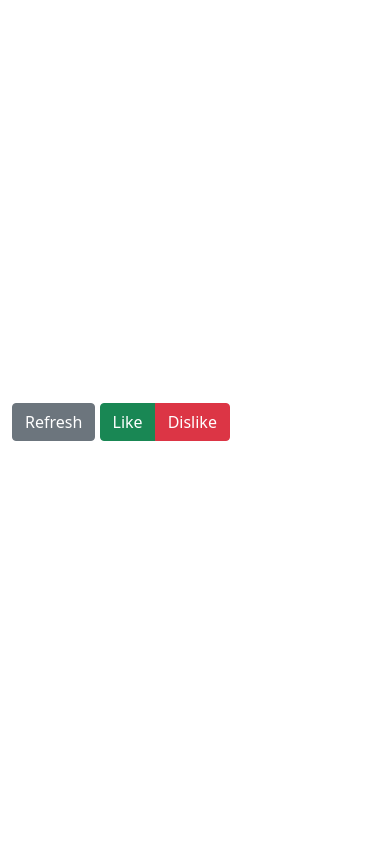
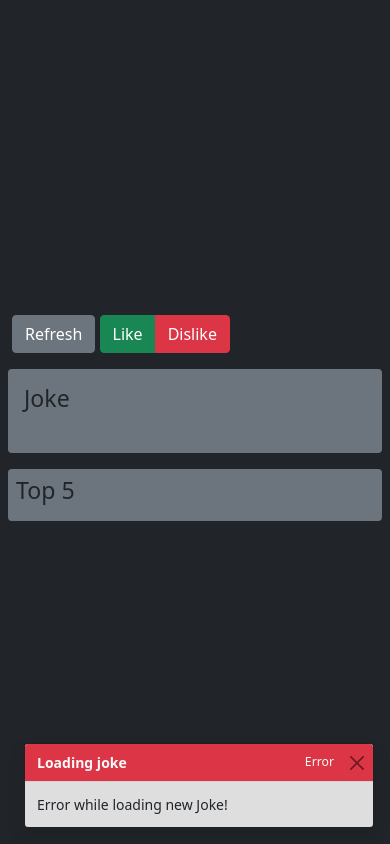
Before and after one commit to 5mensche/itsAJoke-Frontend, a PHP site: page / in a window 390 px wide. Run offline with PHP 8.4, Linux system fonts and the light colour scheme.

Commit message:
implementing rating and top5

```diff
--- a/index.php
+++ b/index.php
@@ -1,14 +1,14 @@
 <!DOCTYPE html>
 <html lang="en">
     <head>
-      <meta charset="UTF-8">
-      <meta http-equiv="X-UA-Compatible" content="IE=edge">
-      <meta name="viewport" content="width=device-width, initial-scale=1.0">
-      <link href="https://cdn.jsdelivr.net/npm/bootstrap@5.1.3/dist/css/bootstrap.min.css" rel="stylesheet" integrity="sha384-1BmE4kWBq78iYhFldvKuhfTAU6auU8tT94WrHftjDbrCEXSU1oBoqyl2QvZ6jIW3" crossorigin="anonym">
+        <meta charset="UTF-8" />
+        <meta http-equiv="X-UA-Compatible" content="IE=edge" />
+        <meta name="viewport" content="width=device-width, initial-scale=1.0" />
+        <link href="https://cdn.jsdelivr.net/npm/bootstrap@5.1.3/dist/css/bootstrap.min.css" rel="stylesheet" integrity="sha384-1BmE4kWBq78iYhFldvKuhfTAU6auU8tT94WrHftjDbrCEXSU1oBoqyl2QvZ6jIW3" crossorigin="anonym" />
         <script src="https://cdn.jsdelivr.net/npm/bootstrap@5.1.3/dist/js/bootstrap.bundle.min.js" integrity="sha384-ka7Sk0Gln4gmtz2MlQnikT1wXgYsOg+OMhuP+IlRH9sENBO0LRn5q+8nbTov4+1p" crossorigin="anonymous"></script>
         <script src="https://ajax.googleapis.com/ajax/libs/jquery/3.5.1/jquery.min.js"></script>
         <script>
-         let apiUrl = 'http://itsajoke.5mensche.ch/api/';
+            let apiUrl = "http://itsajoke.5mensche.ch/api/";
             let jokeId = null;
             let toast;
             let oldJokeId = null;
@@ -16,74 +16,121 @@
             loadNewJoke();
 
             function loadNewJoke(showMsg = false) {
-             $.get(apiUrl + 'jokes/random', function(data) {
-                 if(data == null || data.status != 200) {
-                     showToast('Loading joke', 'Error', 'Error while loading new Joke!', 'bg-danger');
+                loadTop5();
+                $.get(apiUrl + "jokes/random", function (data) {
+                    if (data == null || data.status != 200) {
+                        showToast("Loading joke", "Error", "Error while loading new Joke!", "bg-danger");
                     } else {
                         jokeId = data.id;
-                    if(jokeId == oldJokeId) {
+                        if (jokeId == oldJokeId) {
                             loadNewJoke();
                         } else {
-                         oldJokeId = jokeId
-                         document.getElementById('joke').textContent = data.joke;
-                         if(showMsg) {
-                             showToast('Loading joke', 'Success', 'successfully loaded new joke.', 'bg-success');
+                            oldJokeId = jokeId;
+                            document.getElementById("joke").innerHTML = data.joke;
+                            document.getElementById("rating").innerHTML = "Rating: <span class='badge badge-pill bg-primary'>" + data.rating + "</span>";
+                            if (showMsg) {
+                                showToast("Loading joke", "Success", "successfully loaded new joke.", "bg-success");
                             }
                         }
                     }
+                }).fail(function () {
+                    showToast("Loading joke", "Error", "Error while loading new Joke!", "bg-danger");
+                });
+            }
+
+            function loadTop5() {
+                $.get(apiUrl + "jokes/listtop5", function (data) {
+                    if (data == null || data.status != 200) {
+                        showToast("Loading joke", "Error", "Error while loading new Joke!", "bg-danger");
+                    } else {
+                        let c = 1;
+                        let top5 = document.getElementById('top5');
+                        top5.innerHTML = '';
+                        data.jokes.forEach(joke => {
+                            let el = document.createElement("div");
+                            el.innerHTML = c + ". <span class='badge badge-pill bg-primary'>" + joke.rating + "</span> " + joke.joke;
+                            el.classList.add('py-3')
+                            top5.appendChild(el);
+                            c++;
+                        });
+                    }
+                }).fail(function () {
+                    showToast("Loading joke", "Error", "Error while loading new top Jokes!", "bg-danger");
                 });
             }
 
             function rate(id, rating) {
-             if(id != null) {
-                 $.post(apiUrl + 'jokes/rate', {id: id, rating: rating})
-                 .done(function(data) {
-                     if(data.status == 200) {
+                if (id != null) {
+                    $.post(apiUrl + "jokes/rate", { id: id, rating: rating })
+                        .done(function (data) {
+                            if (data.status == 200) {
+                                if (rating == 2) {
+                                    showToast("Dislike", "Success", "Disliked successfully", "bg-success");
+                                } else {
+                                    showToast("Like", "Success", "Liked successfully", "bg-success");
+                                }
                                 loadNewJoke();
                             } else {
-                         showToast('Loading joke', 'Error', 'Error while rating Joke!', 'bg-danger');
+                                showToast("Rating joke", "Error", "Error while rating Joke!", "bg-danger");
                             }
+                        })
+                        .fail(function () {
+                            showToast("Loading joke", "Error", "Error while rating Joke!", "bg-danger");
                         });
                 } else {
-                 showToast('Loading joke', 'Error', 'Error while rating Joke!', 'bg-danger');
+                    showToast("Loading joke", "Error", "Error while rating Joke!", "bg-danger");
                 }
             }
 
             function like() {
                 rate(jokeId, 1);
-             showToast('Like', 'Success', 'Liked successfully', 'bg-success');
             }
 
             function dislike() {
                 rate(jokeId, 2);
-             showToast('Dislike', 'Success', 'Disliked successfully', 'bg-success');
             }
 
             function showToast(title, status, message, cclass) {
-             document.getElementById('toastTitle').textContent = title;
-             document.getElementById('toastStatus').textContent = status;
-             document.getElementById('toastMessage').textContent = message;
-             document.getElementById('toastHeader').classList.add(cclass);
-             toast = new bootstrap.Toast(document.getElementById('liveToast')).show();
+                document.getElementById("toastHeader").classList.remove("bg-success");
+                document.getElementById("toastHeader").classList.remove("bg-danger");
+                document.getElementById("toastTitle").textContent = title;
+                document.getElementById("toastStatus").textContent = status;
+                document.getElementById("toastMessage").textContent = message;
+                document.getElementById("toastHeader").classList.add(cclass);
+                toast = new bootstrap.Toast(document.getElementById("liveToast")).show();
             }
         </script>
         <title>ItsAJoke | 5 Mensche</title>
     </head>
-   <body style="height: 100vh;">
+    <body class="bg-dark" style="height: 100vh;">
         <div style="height: 100%;" class="d-flex justify-content-center align-items-center">
             <div class="container">
-            <div id="joke"></div>
-            <div>
+                <div class="my-2 row">
+                    <div class="mb-2">
                         <a onclick="loadNewJoke(true)"><button type="button" class="btn btn-secondary">Refresh</button></a>
                         <div class="btn-group" role="group" aria-label="Basic example">
                             <button id="likeBtn" onclick="like()" type="button" class="btn btn-success">Like</button>
                             <button id="dislikeBtn" onclick="dislike()" type="button" class="btn btn-danger">Dislike</button>
                         </div>
                     </div>
+                    <div class="p-2 col-md-8 col-12">
+                        <div class="rounded bg-secondary p-3">
+                            <h3>Joke</h3>
+                            <div class="text-dark" id="rating"></div>
+                            <h4 class="pt-2 text-dark" id="joke"></h4>
+                        </div>
+                    </div>
+                    <div class="p-2 col-md-4 col-12 ">
+                        <div class="rounded bg-secondary p-2">
+                            <h3>Top 5</h3>
+                            <div id="top5"></div>
+                        </div>
+                    </div>
+                </div>
             </div>
         </div>
         <!-- TOAST START -->
-      <div class="position-fixed bottom-0 end-0 p-3" style="z-index: 11">
+        <div class="position-fixed bottom-0 end-0 p-3" style="z-index: 11;">
             <div id="liveToast" class="toast" role="alert" aria-live="assertive" aria-atomic="true" data-bs-autohide="false">
                 <div id="toastHeader" class="toast-header text-light">
                     <strong id="toastTitle" class="me-auto"></strong>
```
Lines whose indentation alone changed are shown as unchanged.
